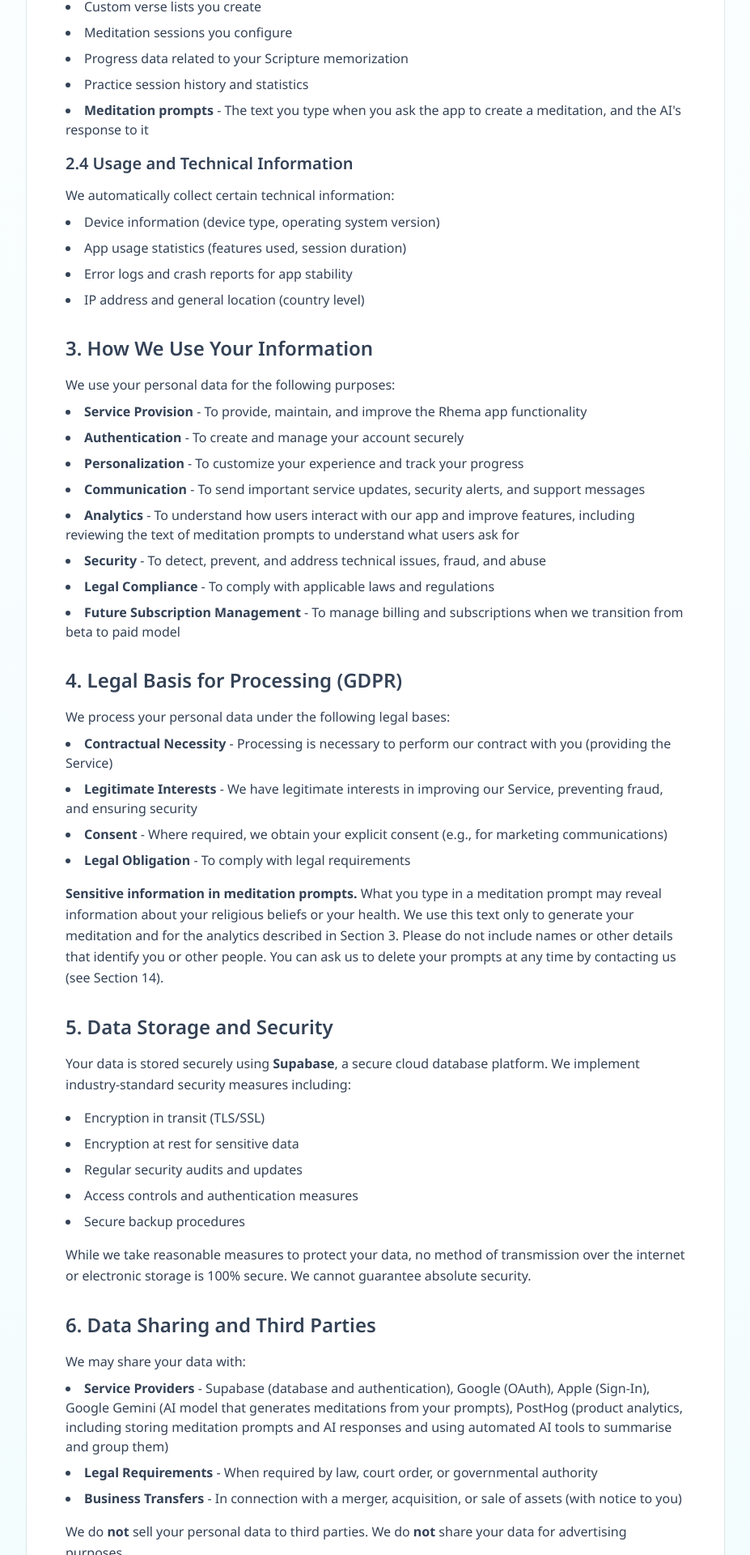
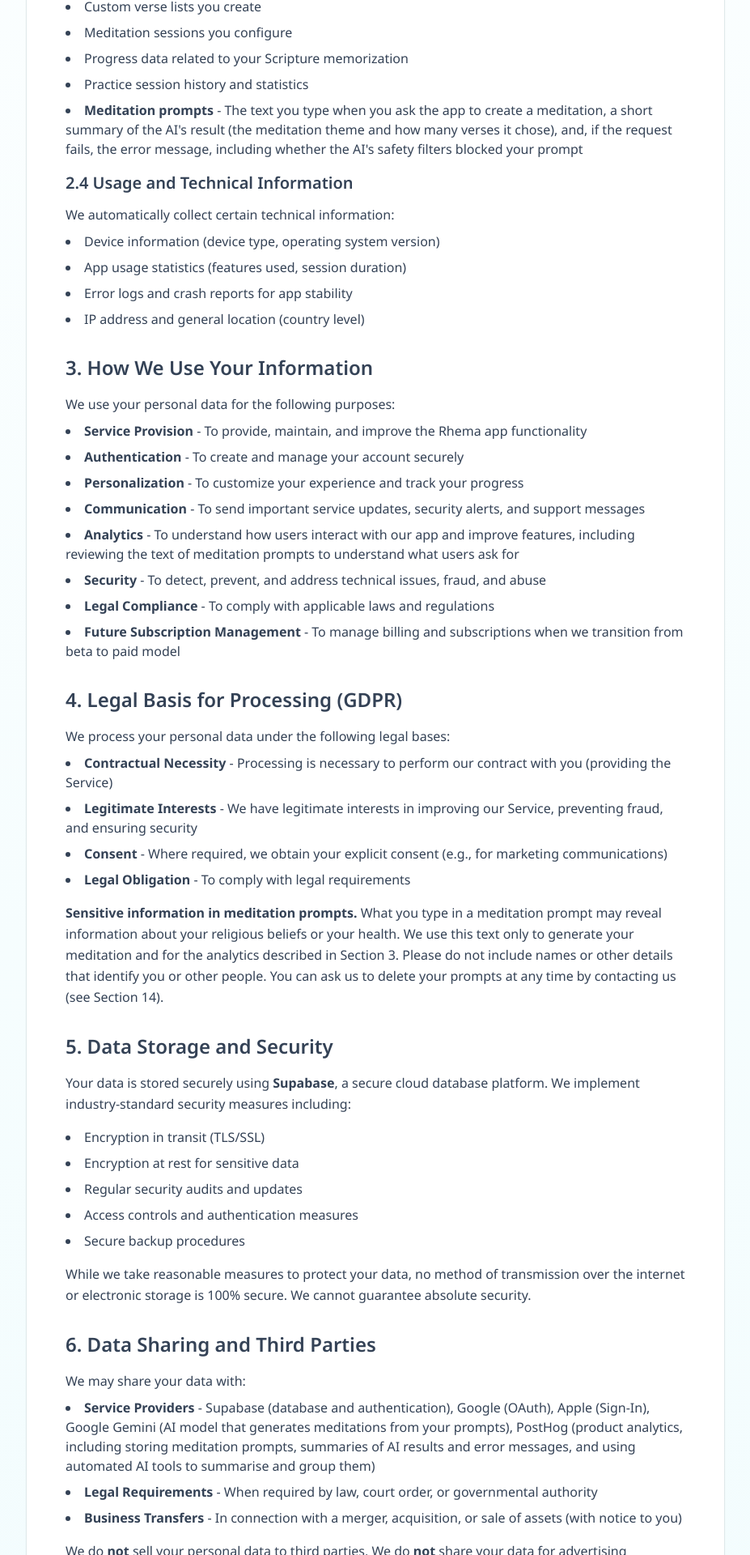
Before and after one commit to Agape-Labs-Ltd/rhema-web, a React (Vite) app: page /privacy in a window 1280 px wide. Shown: the part 1360-3280 px from the top of the page at 81% size, without its empty margins (176-1103 px from the left). Built offline with nearby package versions, Linux system fonts and the light colour scheme.

Commit message:
Privacy policy: disclose error text and safety-filter flag; describe AI result accurately
Addresses review on #1: PostHog receives error messages (incl. SAFETY_BLOCKED)
with the prompt, and on success only a theme/verse-count summary.

Co-Authored-By: Claude Opus 5.5 <noreply@anthropic.com>

```diff
--- a/src/pages/Privacy.tsx
+++ b/src/pages/Privacy.tsx
@@ -62,7 +62,7 @@ const Privacy = () => {
               <li>Meditation sessions you configure</li>
               <li>Progress data related to your Scripture memorization</li>
               <li>Practice session history and statistics</li>
-              <li><strong>Meditation prompts</strong> - The text you type when you ask the app to create a meditation, and the AI's response to it</li>
+              <li><strong>Meditation prompts</strong> - The text you type when you ask the app to create a meditation, a short summary of the AI's result (the meditation theme and how many verses it chose), and, if the request fails, the error message, including whether the AI's safety filters blocked your prompt</li>
             </ul>
 
             <h3 className="text-xl font-semibold text-foreground mb-3">2.4 Usage and Technical Information</h3>
@@ -125,7 +125,7 @@ const Privacy = () => {
             <h2 className="text-2xl font-semibold text-teal-text mb-4">6. Data Sharing and Third Parties</h2>
             <p className="text-foreground leading-relaxed mb-2">We may share your data with:</p>
             <ul className="list-disc list-inside space-y-2 mb-4 text-foreground">
-              <li><strong>Service Providers</strong> - Supabase (database and authentication), Google (OAuth), Apple (Sign-In), Google Gemini (AI model that generates meditations from your prompts), PostHog (product analytics, including storing meditation prompts and AI responses and using automated AI tools to summarise and group them)</li>
+              <li><strong>Service Providers</strong> - Supabase (database and authentication), Google (OAuth), Apple (Sign-In), Google Gemini (AI model that generates meditations from your prompts), PostHog (product analytics, including storing meditation prompts, summaries of AI results and error messages, and using automated AI tools to summarise and group them)</li>
               <li><strong>Legal Requirements</strong> - When required by law, court order, or governmental authority</li>
               <li><strong>Business Transfers</strong> - In connection with a merger, acquisition, or sale of assets (with notice to you)</li>
             </ul>
```
